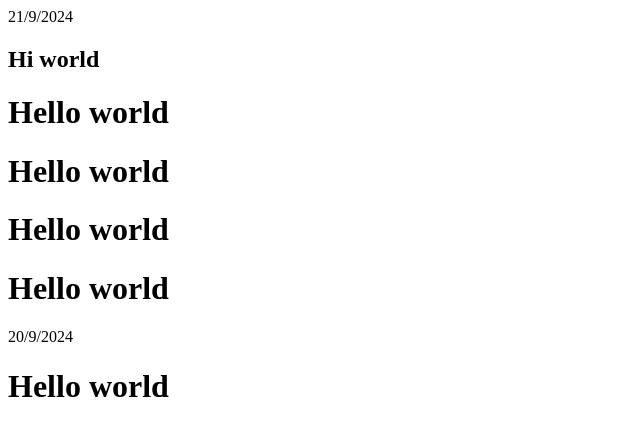
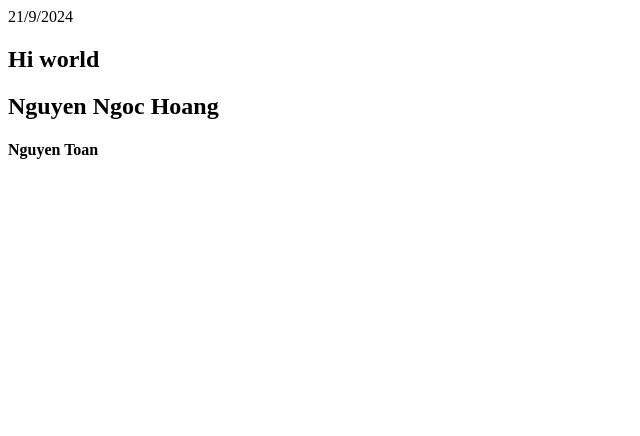
Before and after one commit to NguyenToan123222/project_test_AN, a plain HTML site: page index.html in a window 1280 px wide. Shown: the whole page, without its empty margins (0-640 px from the left). Drawn offline with Linux system fonts and the light colour scheme.

Commit message:
Update index.html

```diff
--- a/index.html
+++ b/index.html
@@ -5,13 +5,5 @@
     <div>
 
     </div>
-    <div>
-        <h1>Hello world</h1>
-        <h1>Hello world</h1>
-    </div>
-</div>
-<h1>Hello world</h1>
-<h1>Hello world</h1>
-
-20/9/2024
-<h1>Hello world</h1>
+<h2>Nguyen Ngoc Hoang</h2>
+<h4>Nguyen Toan</h4>
```
